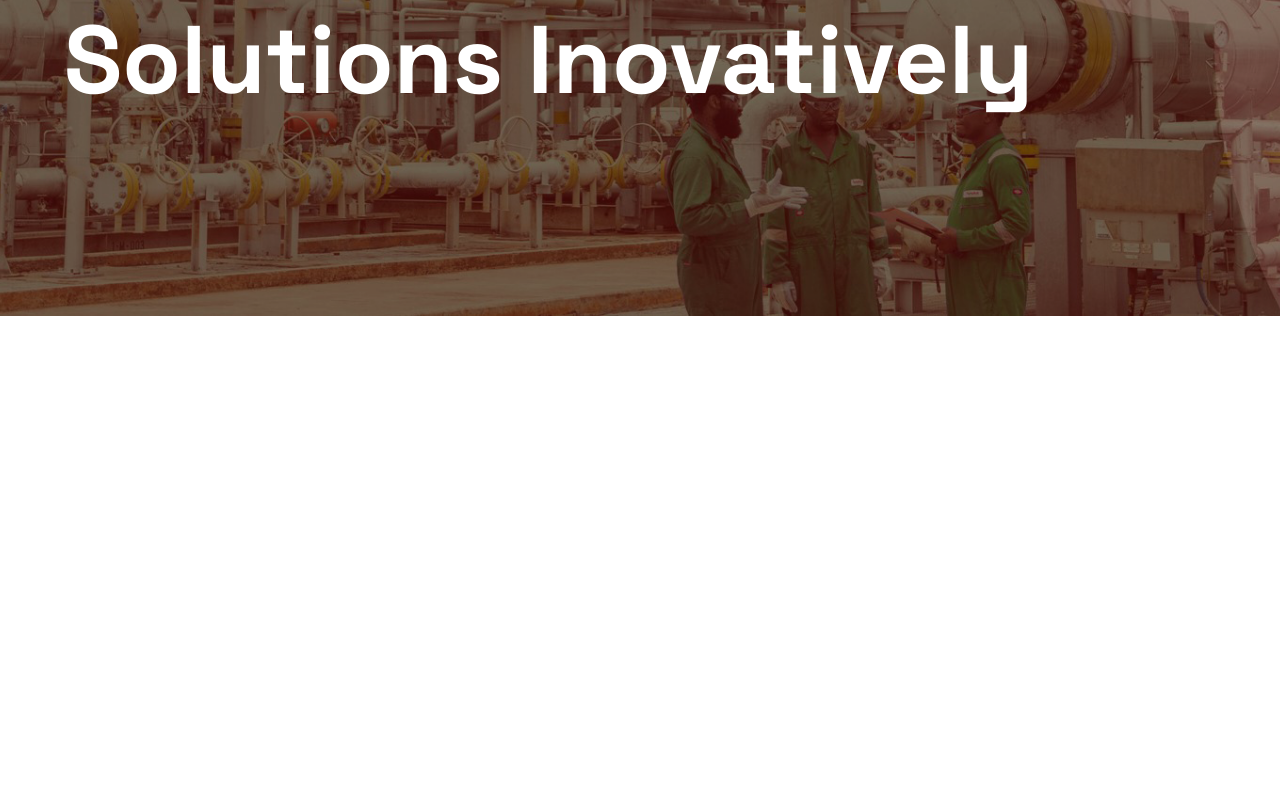
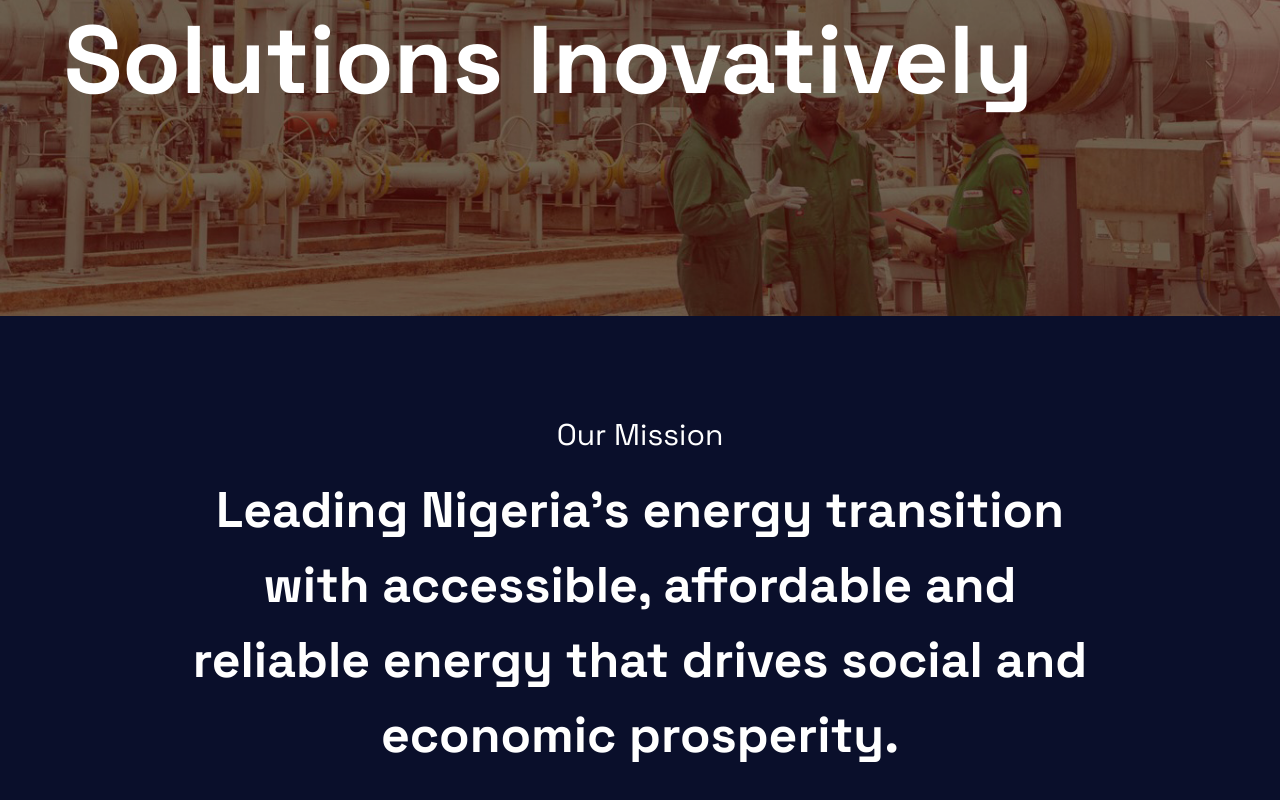
Before and after one commit to honordevop/hilltop, a Next.js app: page / in a window 1280 px wide. Shown: the part 580-1380 px from the top of the page. Before the commit the page ends 896 px from the top, so only its background shows below. Built offline with nearby package versions, Linux system fonts and the light colour scheme.

Commit message:
Code: Implemented Mission component

```diff
--- a/src/app/page.jsx
+++ b/src/app/page.jsx
@@ -1,10 +1,12 @@
 import Hero from "@/components/Hero";
+import Mission from "@/components/Mission";
 import Image from "next/image";
 
 export default function Home() {
   return (
     <div>
       <Hero />
+      <Mission />
     </div>
   );
 }
--- a/src/components/Hero.jsx
+++ b/src/components/Hero.jsx
@@ -6,8 +6,8 @@
 const Hero = () => {
   const imageUrl = "/public/heroImage1.png";
   return (
-    <div className="h-screen">
-      <div className="relative w-full h-1/2 md:h-full overflow-hidden font-space_grotesk">
+    <div className="h-[50vh] md:h-screen">
+      <div className="relative w-full h-full overflow-hidden font-space_grotesk">
         <div className="relative h-full">
           <div className="absolute h-full md:h-screen top-0 z-20 w-full flex items-center p-2 md:py-2 md:px-16">
             <div className="">
--- /dev/null
+++ b/src/components/Mission.jsx
@@ -0,0 +1,15 @@
+import React from "react";
+
+const Mission = () => {
+  return (
+    <div className="w-full px-16 py-24 md:px-44 flex flex-col gap-4 text-center items-center justify-center font-space_grotesk">
+      <p className="text-[15px] md:text-[30px]">Our Mission</p>
+      <p className="text-[20px] md:text-[50px] font-bold">
+        Leading Nigeria's energy transition with accessible, affordable and
+        reliable energy that drives social and economic prosperity.
+      </p>
+    </div>
+  );
+};
+
+export default Mission;
```
